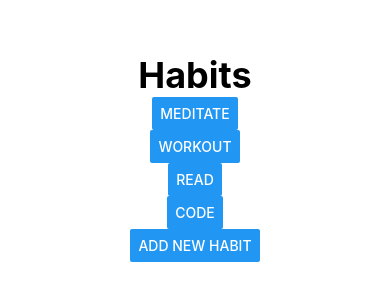
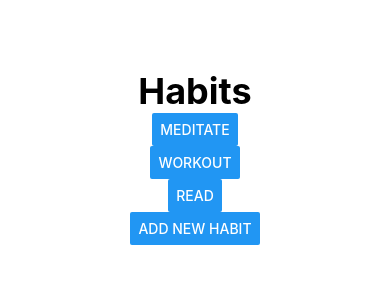
Before and after one commit to jaegpark/habit-tracker, a React Native app: screen / in a window 390 px wide. Shown: the part 265-566 px from the top of the page. Built offline with nearby package versions, Linux system fonts and the light colour scheme.

Commit message:
added global variable for habit list with contexts

```diff
--- a/App.js
+++ b/App.js
@@ -1,7 +1,7 @@
 import 'react-native-gesture-handler';
 import { StatusBar } from 'expo-status-bar';
 import { View, Text, FlatList, StyleSheet, Button } from 'react-native';
-import React, { useState } from 'react';
+import React, { useState, useContext } from 'react';
 import { NavigationContainer } from '@react-navigation/native';
 import { createStackNavigator } from '@react-navigation/stack';
 import { createBottomTabNavigator } from '@react-navigation/bottom-tabs';
@@ -10,13 +10,18 @@ import EditHabitScreen  from './src/screens/EditHabit';
 import NewHabitScreen from './src/screens/NewHabit';
 
 import styles from './src/styles';
+import { GlobalsProvider, GlobalsContext } from './src/globals';
+
 const Tab = createBottomTabNavigator();
 const Stack = createStackNavigator();
 
 
 
 export default function App() {
+  const { listOfHabits, setHabits } = useContext(GlobalsContext);
+
   return (
+    <GlobalsProvider>
       <NavigationContainer>
         <Stack.Navigator>
           <Stack.Screen
@@ -39,5 +44,6 @@ export default function App() {
           </Stack.Screen>
         </Stack.Navigator>
       </NavigationContainer>
+    </GlobalsProvider>
   )
 }
--- /dev/null
+++ b/src/globals.js
@@ -0,0 +1,20 @@
+import React, { createContext, useContext, useState } from 'react';
+import { Text, View} from 'react-native';
+
+export const GlobalsContext = createContext({});
+
+export const GlobalsProvider = ({ children }) => {
+    const [listOfHabits, setHabits] = useState(
+        [
+            {id: 1, name: 'Meditate', frequency: 0, date: '2021-01-01'},
+            {id: 2, name: 'Workout', frequency: 0, date: '2021-01-01'},
+            {id: 3, name: 'Read', frequency: 0, date: '2021-01-01'},
+        ]
+    );
+
+
+    return (<GlobalsContext.Provider value={{listOfHabits, setHabits}}>
+        {children}
+        </GlobalsContext.Provider>);
+
+};
--- a/src/screens/EditHabit.js
+++ b/src/screens/EditHabit.js
@@ -1,14 +1,14 @@
 import 'react-native-gesture-handler';
 import { StatusBar } from 'expo-status-bar';
 import { Button, Pressable, StyleSheet, Text, TextInput, View } from 'react-native';
-import React, { useState } from 'react';
+import React, { useState, useContext } from 'react';
 
 import 'react-native-gesture-handler';
 import { NavigationContainer } from '@react-navigation/native';
 import { createStackNavigator } from '@react-navigation/stack';
 import { createBottomTabNavigator } from '@react-navigation/bottom-tabs';
 
-
+import {GlobalsContext} from '../globals';
 
 
 export default function EditHabitScreen({navigation, route}){
--- a/src/screens/HabitList.js
+++ b/src/screens/HabitList.js
@@ -9,40 +9,19 @@ import { NavigationContainer } from '@react-navigation/native';
 import { createStackNavigator } from '@react-navigation/stack';
 import { createBottomTabNavigator } from '@react-navigation/bottom-tabs';
 
-//import { Provider } from "react-redux"
-//import { storee } from "../redux/reducers"
 
 import {NewHabitScreen} from "./NewHabit";
 
 import { EditHabitScreen } from "./EditHabit";
 
-//console.log("Store: ", Store);
 
-const Tab = createBottomTabNavigator();
-const Stack = createStackNavigator();
-
+import { useContext } from 'react';
+import { GlobalsContext } from '../globals';
 
 export default function HabitListScreen( {navigation, route}){
-    //const Habits = useSelector(state => state.habitsListReducer);
-    //const dispatch = useDispatch();
 
-    /* const habits = useSelector(state => state.habitReducer.habits);
-    const dispatch = useDispatch();
+  const { listOfHabits, setHabits } = useContext(GlobalsContext);
 
-    const handleAddHabit = () => {
-      dispatch(addHabit({ id: Date.now(), name: `Habit ${habits.length + 1}` }));
-    };
-
-    const handleDeleteHabit = (id) => {
-      dispatch(deleteHabit(id));
-    }; */
-
-    const [Habits, addHabit] = useState([
-    { id: 1, name: 'Meditate' },
-    { id: 2, name: 'Workout' },
-    { id: 3, name: 'Read' },
-    { id: 4, name: 'Code' },
-    ]);
 
   const onPressHandler = (habitName, habitID) => {
       navigation.navigate("Edit Habit", {habitName: habitName, habitID: habitID});
@@ -55,7 +34,7 @@ export default function HabitListScreen( {navigation, route}){
   return (
   <View style={styles.container}>
       <Text style={styles.headers}> Habits </Text>
-        { Habits.map((habit) => (
+      { listOfHabits.map((habit) => (
       <Button title={habit.name} key={habit.id} onPress={() => onPressHandler(habit.name, habit.id)}>
       </Button>
     ))}
```
Lines whose indentation alone changed are shown as unchanged.
